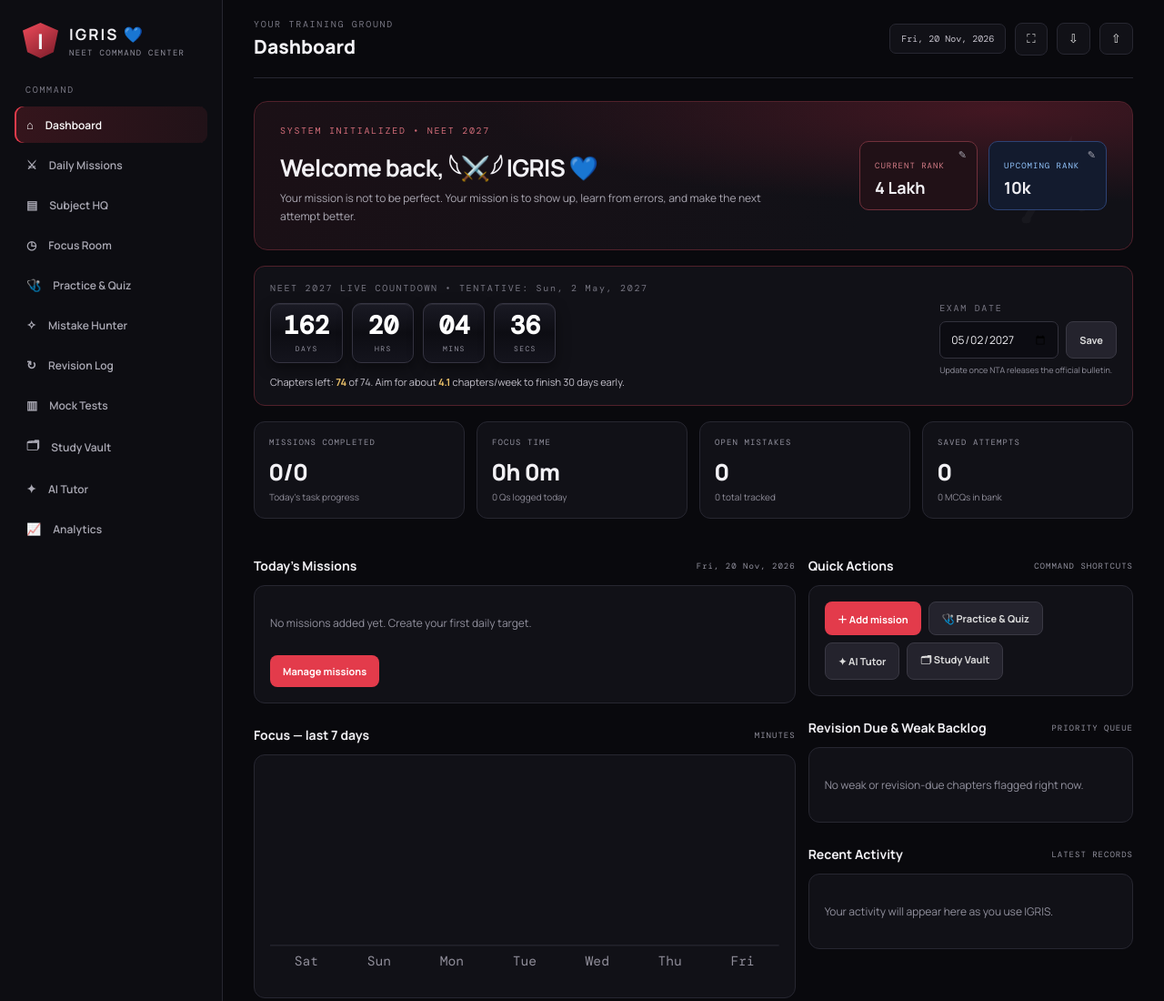
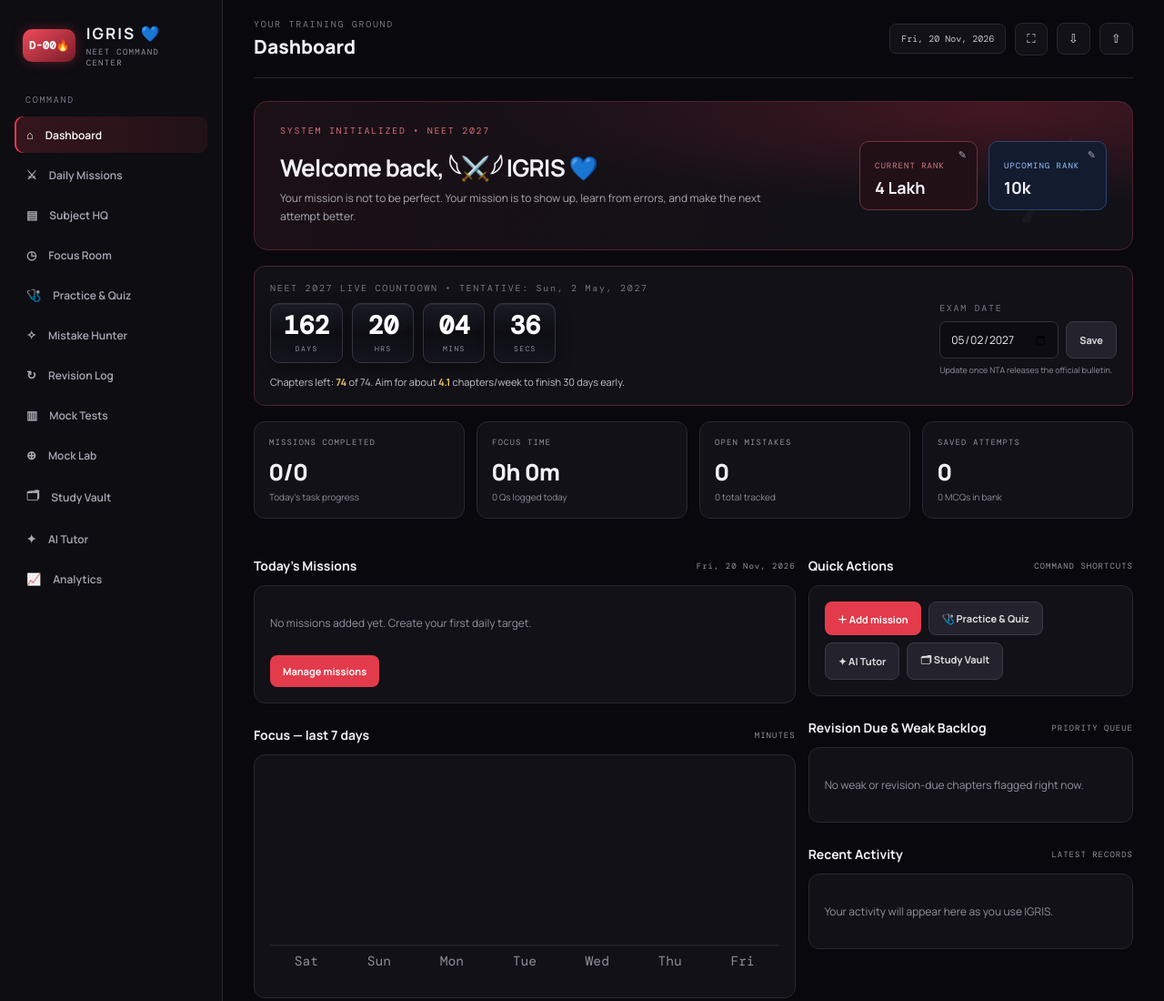
Before and after one commit to studytime2611-cell/igris, a plain HTML site: page index.html in a window 1280 px wide. Shown: the top 1100 px of the page at 91% size. Drawn offline with nearby package versions, Linux system fonts and the light colour scheme.

Commit message:
Add files via upload

```diff
--- a/index.html
+++ b/index.html
@@ -33,7 +33,7 @@
 
 <div class="app-shell">
   <aside class="sidebar" id="sidebar">
-    <div class="brand"><div class="brand-mark">I</div><div><b>IGRIS 💙</b><small>NEET COMMAND CENTER</small></div></div>
+    <div class="brand"><div class="brand-mark" id="streakBadge" title="Daily streak — 6h focus or 60% missions">D-00🔥</div><div><b>IGRIS 💙</b><small>NEET COMMAND CENTER</small></div></div>
     <div class="side-label">COMMAND</div>
     <button class="nav active" data-view="dashboard">⌂ <span>Dashboard</span></button>
     <button class="nav" data-view="missions">⚔ <span>Daily Missions</span></button>
@@ -43,6 +43,7 @@
     <button class="nav" data-view="mistakes">✧ <span>Mistake Hunter</span></button>
     <button class="nav" data-view="revision">↻ <span>Revision Log</span></button>
     <button class="nav" data-view="tests">▥ <span>Mock Tests</span></button>
+    <button class="nav" data-view="mocklab">⊕ <span>Mock Lab</span></button>
     <button class="nav" data-view="vault">🗂 <span>Study Vault</span></button>
     <button class="nav" data-view="aitutor">✦ <span>AI Tutor</span></button>
     <button class="nav" data-view="analytics">📈 <span>Analytics</span></button>
--- a/styles.css
+++ b/styles.css
@@ -12,7 +12,7 @@ body{margin:0;background:var(--bg);color:var(--text);font-family:Manrope,system-
 .sidebar{width:245px;background:#0d0d12;border-right:1px solid var(--line);padding:25px 16px;display:flex;flex-direction:column;flex-shrink:0}
 body.zen-mode .sidebar{display:none}
 .brand{display:flex;align-items:center;gap:12px;padding:0 9px 28px}
-.brand-mark{width:39px;height:39px;display:grid;place-items:center;background:linear-gradient(145deg,#f04b5a,#781b29);font-weight:800;font-size:23px;clip-path:polygon(50% 0,100% 22%,87% 83%,50% 100%,13% 83%,0 22%)}
+.brand-mark{min-width:54px;height:36px;padding:0 7px;display:grid;place-items:center;background:linear-gradient(145deg,#f04b5a,#781b29);font:800 12px 'DM Mono',monospace;letter-spacing:.2px;border-radius:10px;white-space:nowrap;box-shadow:0 0 14px #e33b4b55;color:#fff}
 .brand b{display:block;letter-spacing:2px;font-size:17px}
 .brand small{display:block;color:var(--muted);font:9px 'DM Mono';letter-spacing:1.3px;margin-top:3px}
 .side-label,.eyebrow{font:10px 'DM Mono';letter-spacing:1.7px;color:#777682}
@@ -209,3 +209,7 @@ details.group>summary{cursor:pointer;padding:10px 12px;display:flex;justify-cont
 details.group>summary::-webkit-details-marker{display:none}
 details.group[open]>summary{border-bottom:1px solid #25242d}
 details.group .group-body{padding:0 12px}
+.lab-range{width:100%;accent-color:var(--red);margin-top:10px}
+.lab-grid{display:grid;grid-template-columns:repeat(4,1fr);gap:10px}
+@media(max-width:900px){.lab-grid{grid-template-columns:1fr 1fr}}
+@media(max-width:680px){.lab-grid{grid-template-columns:1fr}}
```
